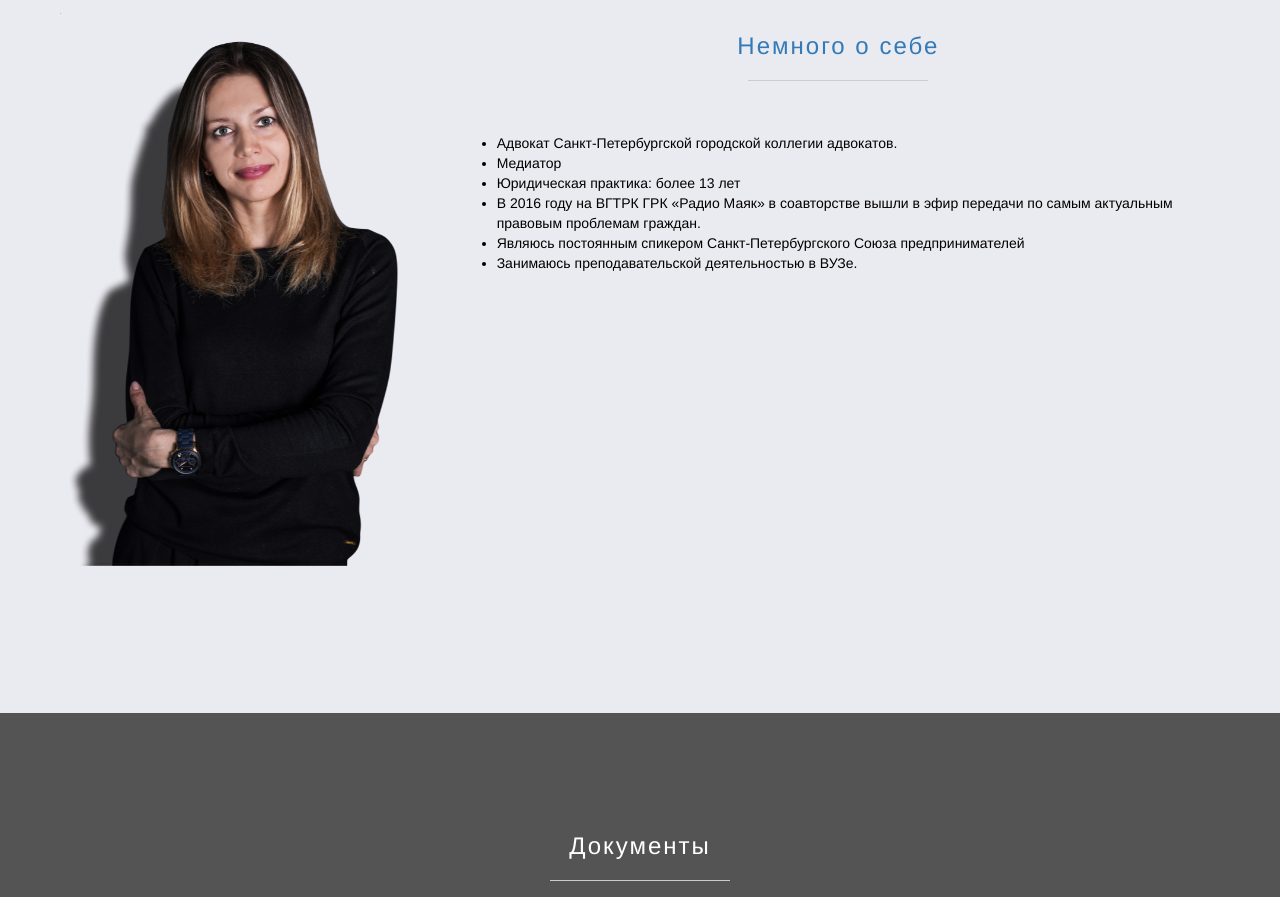
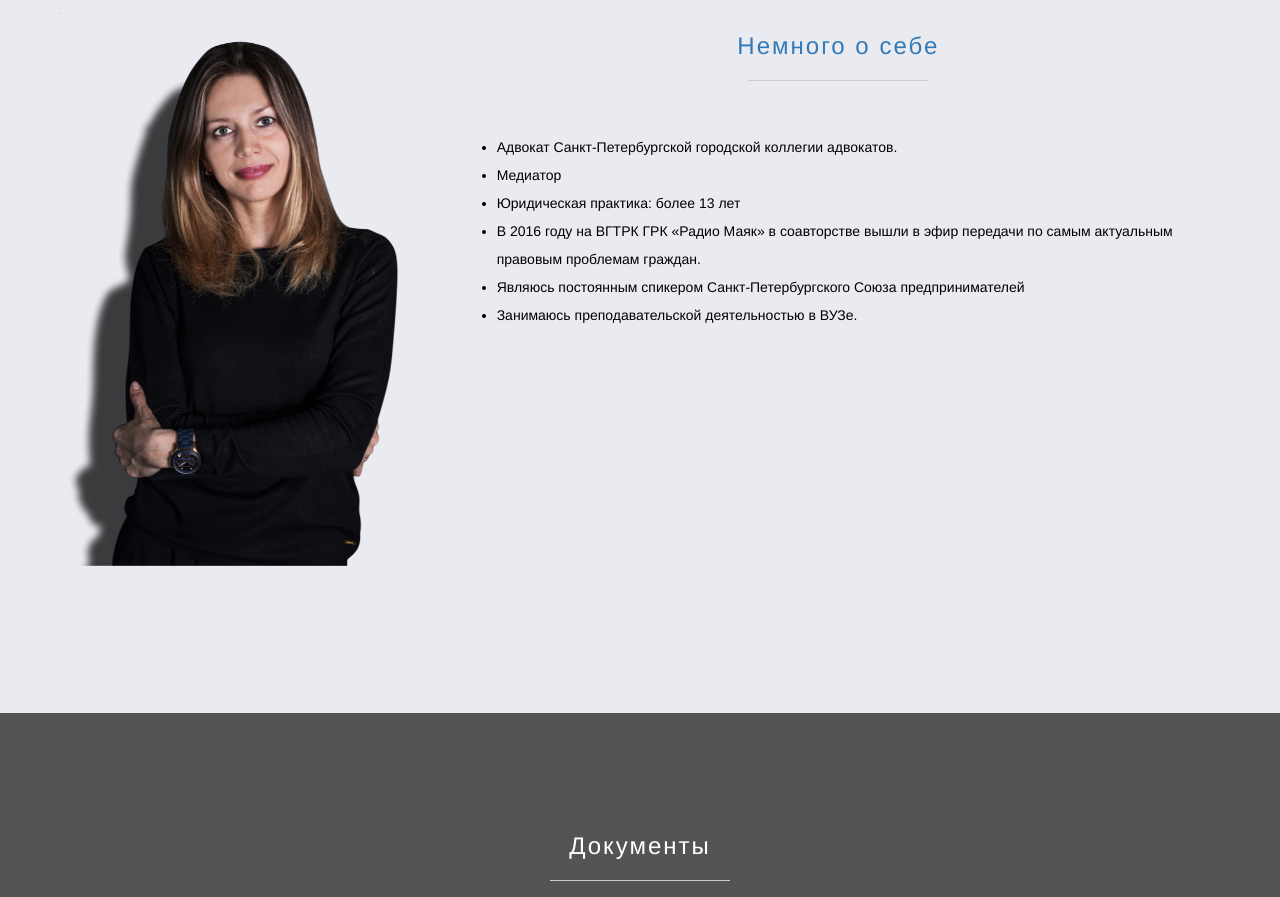
Before and after one commit to danchiii/advokat-b2b, a plain HTML site: page index.html in a window 1280 px wide. Shown: the part 2620-3517 px from the top of the page. Drawn offline with Linux system fonts and the light colour scheme; some icons are missing.

Commit message:
ебучий fix

```diff
--- a/css/style.css
+++ b/css/style.css
@@ -732,3 +732,7 @@ navbar
 #work p{
     font-size: 14px;
 }
+
+#about li{
+    line-height: 28px;
+}
```
Also changed, not shown: images/partner/alfa.png.
